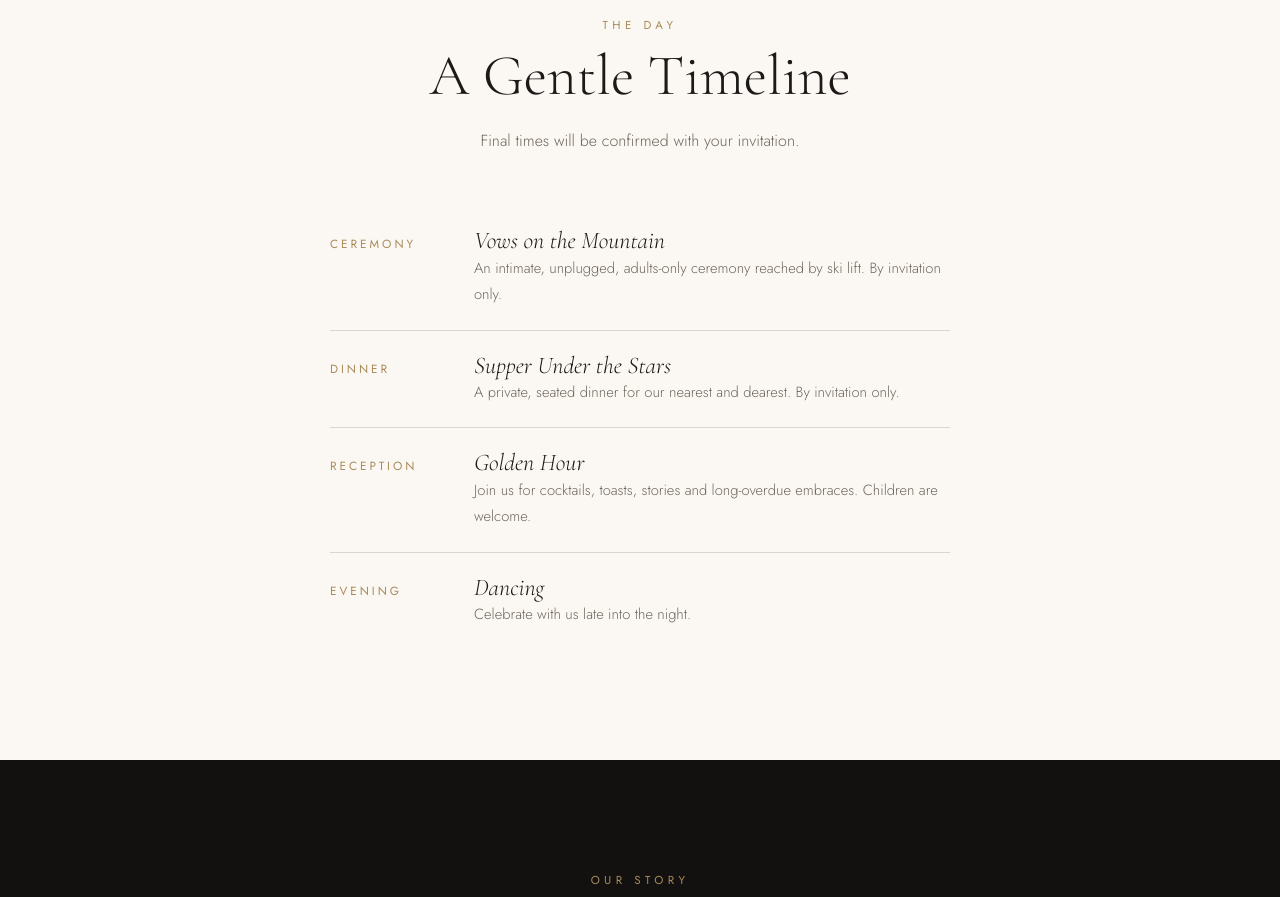
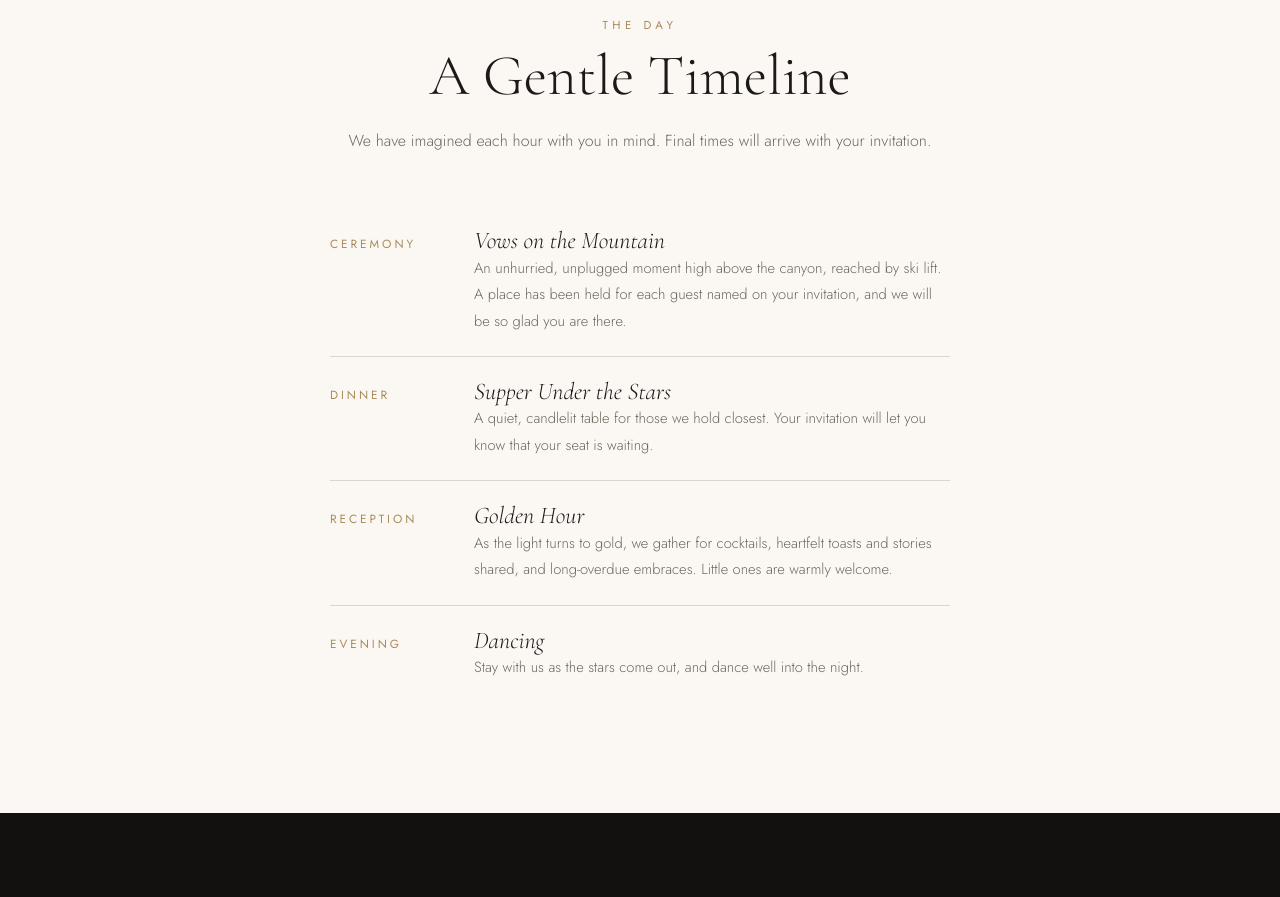
Before and after one commit to brindiedawn85-design/brae-and-brin, a plain HTML site: page index.html in a window 1280 px wide. Shown: the part 4360-5257 px from the top of the page. Drawn offline with nearby package versions, Linux system fonts and the light colour scheme.

Commit message:
Soften timeline wording
Co-Authored-By: Claude Sonnet 5.5 <noreply@anthropic.com>

```diff
--- a/index.html
+++ b/index.html
@@ -231,12 +231,12 @@ footer a{color:#e9d6ae;text-decoration:none;border-bottom:1px solid rgba(233,214
   <div class="wrap">
     <p class="eyebrow reveal">The Day</p>
     <h2 class="reveal">A Gentle Timeline</h2>
-    <p class="reveal" style="color:var(--muted)">Final times will be confirmed with your invitation.</p>
+    <p class="reveal" style="color:var(--muted)">We have imagined each hour with you in mind. Final times will arrive with your invitation.</p>
     <div class="timeline reveal" style="text-align:left">
-      <div class="t-row"><div class="time">Ceremony</div><div><h3>Vows on the Mountain</h3><p>An intimate, unplugged, adults-only ceremony reached by ski lift. By invitation only.</p></div></div>
-      <div class="t-row"><div class="time">Dinner</div><div><h3>Supper Under the Stars</h3><p>A private, seated dinner for our nearest and dearest. By invitation only.</p></div></div>
-      <div class="t-row"><div class="time">Reception</div><div><h3>Golden Hour</h3><p>Join us for cocktails, toasts, stories and long-overdue embraces. Children are welcome.</p></div></div>
-      <div class="t-row"><div class="time">Evening</div><div><h3>Dancing</h3><p>Celebrate with us late into the night.</p></div></div>
+      <div class="t-row"><div class="time">Ceremony</div><div><h3>Vows on the Mountain</h3><p>An unhurried, unplugged moment high above the canyon, reached by ski lift. A place has been held for each guest named on your invitation, and we will be so glad you are there.</p></div></div>
+      <div class="t-row"><div class="time">Dinner</div><div><h3>Supper Under the Stars</h3><p>A quiet, candlelit table for those we hold closest. Your invitation will let you know that your seat is waiting.</p></div></div>
+      <div class="t-row"><div class="time">Reception</div><div><h3>Golden Hour</h3><p>As the light turns to gold, we gather for cocktails, heartfelt toasts and stories shared, and long-overdue embraces. Little ones are warmly welcome.</p></div></div>
+      <div class="t-row"><div class="time">Evening</div><div><h3>Dancing</h3><p>Stay with us as the stars come out, and dance well into the night.</p></div></div>
     </div>
   </div>
 </section>
```
